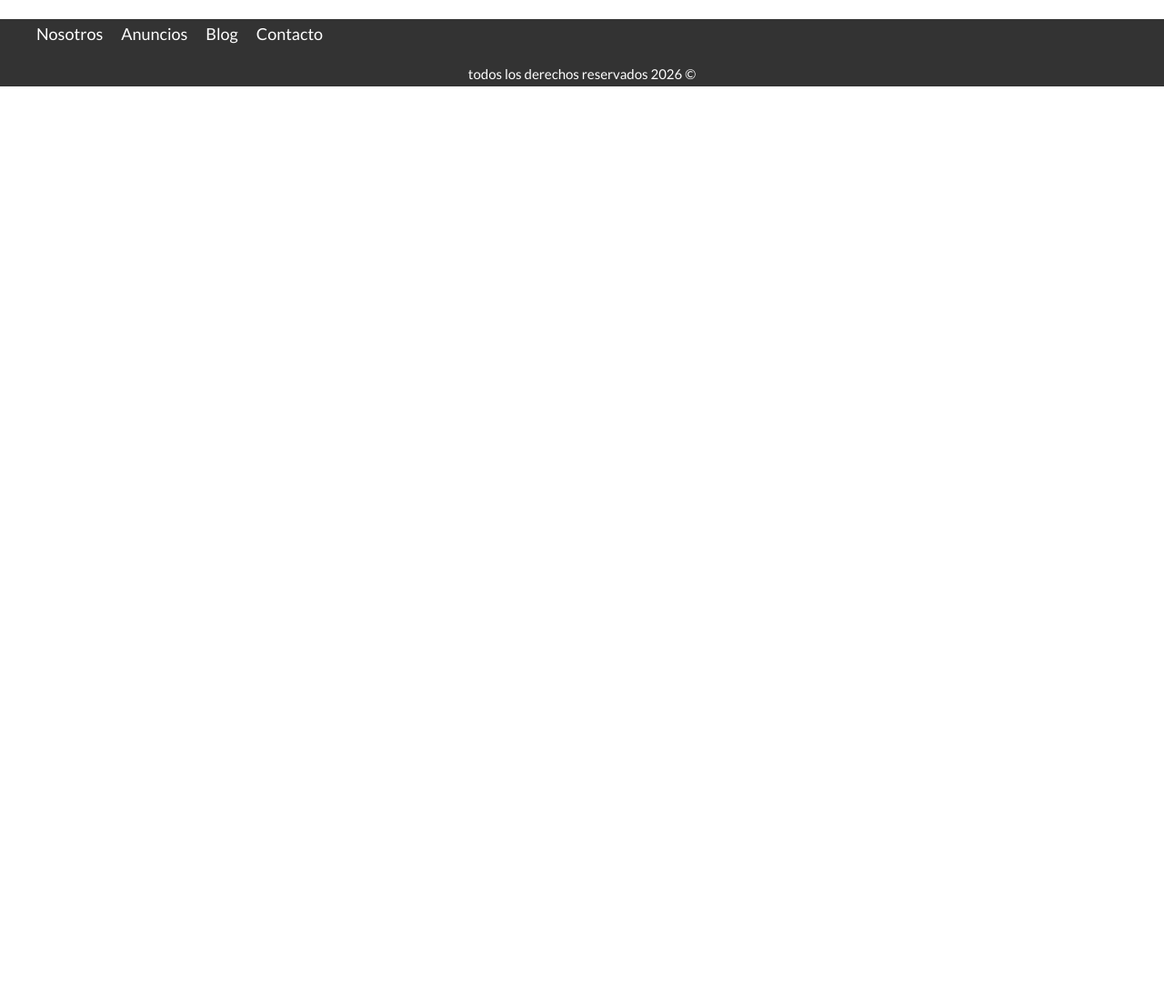
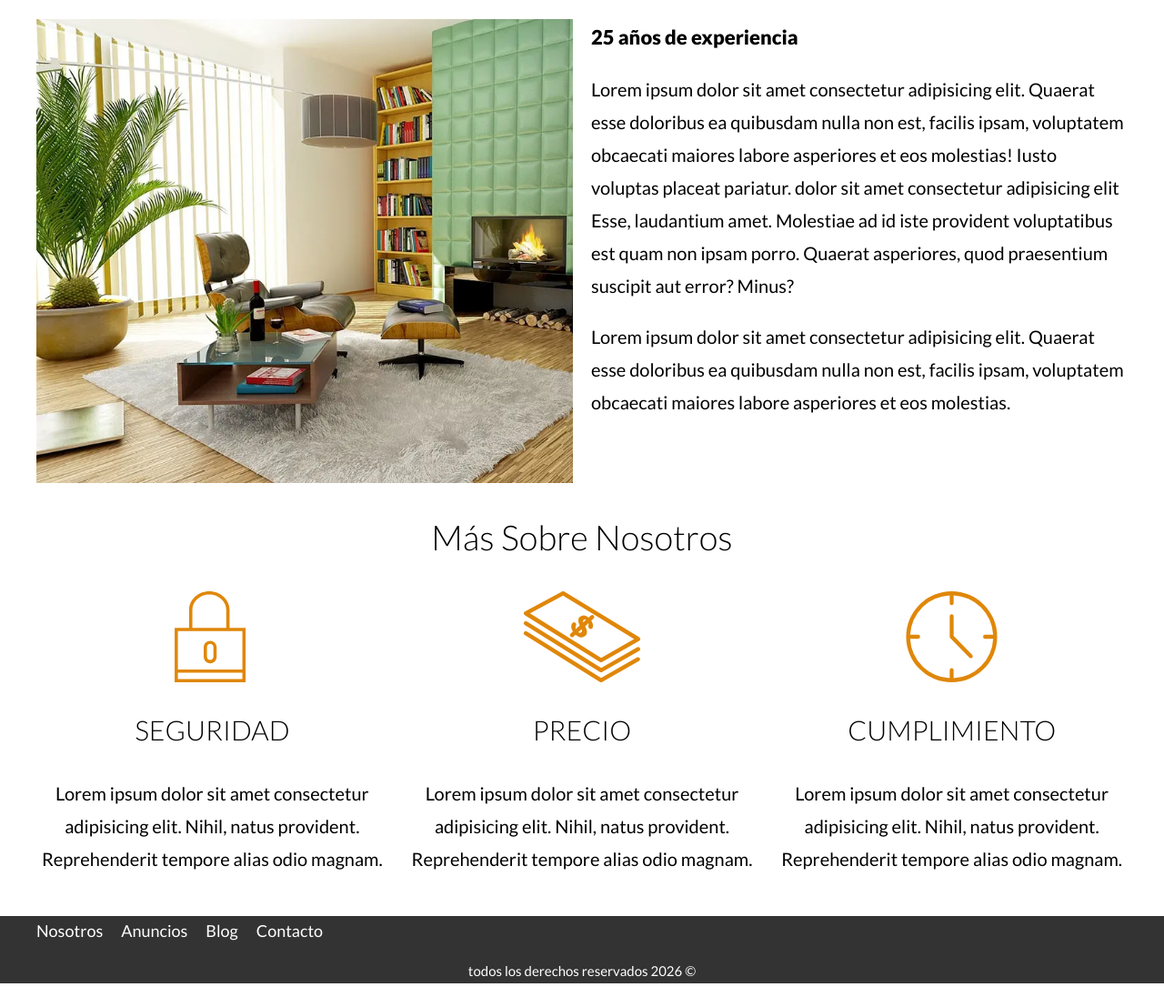
Before and after one commit to Chabito24/bienesraices, a website: page nosotros.html in a window 1280 px wide. Shown: the part 217-1313 px from the top of the page at 91% size. Before the commit the page ends 800 px from the top, so only its background shows below. Drawn offline with Linux system fonts and the light colour scheme.

Commit message:
se finaliza seccion de sobre nosotros

```diff
--- a/nosotros.html
+++ b/nosotros.html
@@ -29,8 +29,56 @@
     </header>
 
     <main class="contenedor seccion">
-        <h1>Nosotros</h1>
+        <h1>Conoce sobre Nosotros</h1>
+
+        <div class="contenido-nosotros">
+            <div class="imagen">
+                <picture>
+                    <source srcset="build/img/nosotros.webp" type="image/webp">
+                    <source srcset="build/img/nosotros.jpg" type="image/jepg">
+                    <img loading="lazy" src="build/img/nosotros.jpg" alt="Sobre nosotros">
+                </picture>
+            </div>
+
+            <div class="texto-nosotros">
+                <blockquote>
+                    25 años de experiencia
+                </blockquote>
+
+                <p>Lorem ipsum dolor sit amet consectetur adipisicing elit. Quaerat esse doloribus ea quibusdam nulla non est, facilis ipsam, voluptatem obcaecati maiores labore asperiores et eos molestias! Iusto voluptas placeat pariatur. dolor sit amet consectetur adipisicing elit Esse, laudantium amet. Molestiae ad id iste provident voluptatibus est quam non ipsam porro. Quaerat asperiores, quod praesentium suscipit aut error? Minus?</p>
+
+                <p>Lorem ipsum dolor sit amet consectetur adipisicing elit. Quaerat esse doloribus ea quibusdam nulla non est, facilis ipsam, voluptatem obcaecati maiores labore asperiores et eos molestias.</p>
+
+            </div>
+        </div>
     </main>
+
+    <section class="contenedor seccion">
+        <!-- Título principal del contenido (puede cambiarse según la sección/página) -->
+        <h1>Más Sobre Nosotros</h1>
+
+        <div class="iconos-nosotros">
+            <div class="icono">
+                <img src="build/img/icono1.svg" alt="icono seguridad" loading="lazy">
+                <h3>Seguridad</h3>
+                <p>Lorem ipsum dolor sit amet consectetur adipisicing elit. Nihil, natus provident. Reprehenderit tempore alias odio magnam.</p>
+            </div>
+
+            <div class="icono">
+                <img src="build/img/icono2.svg" alt="icono prcio" loading="lazy">
+                <h3>Precio</h3>
+                <p>Lorem ipsum dolor sit amet consectetur adipisicing elit. Nihil, natus provident. Reprehenderit tempore alias odio magnam.</p>
+            </div>
+
+            <div class="icono">
+                <img src="build/img/icono3.svg" alt="icono cumplimiento" loading="lazy">
+                <h3>Cumplimiento</h3>
+                <p>Lorem ipsum dolor sit amet consectetur adipisicing elit. Nihil, natus provident. Reprehenderit tempore alias odio magnam.</p>
+            </div>
+
+
+        </div>
+    </section>
 
     <footer class="footer seccion">
         <div class="contenedor contenedor-footer">
--- a/src/scss/app.scss
+++ b/src/scss/app.scss
@@ -26,3 +26,7 @@
 @use 'layout/testimoniales';
 @use 'sass:math';
 @use 'sass:color';
+
+/* internas */
+
+@use 'internas/nosotros';
--- /dev/null
+++ b/src/scss/internas/_nosotros.scss
@@ -0,0 +1,17 @@
+@use '../base/variables' as *;
+@use '../base/mixins' as *;
+@use 'sass:math';
+@use 'sass:color';
+
+.contenido-nosotros {
+    @include tablet {
+        @include grid(2, 2rem);
+        }
+}
+
+.texto-nosotros blockquote {
+    font-weight: $black;
+    font-size: 2.2rem;
+    margin: 0;
+    padding-left: 1rem 0 3rem 0;
+}
```
Also changed, not shown: build/css/app.css, 1 other file.
